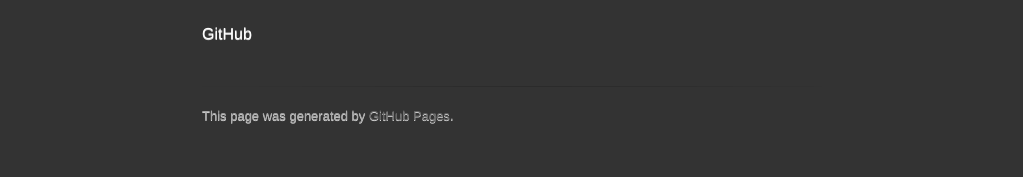
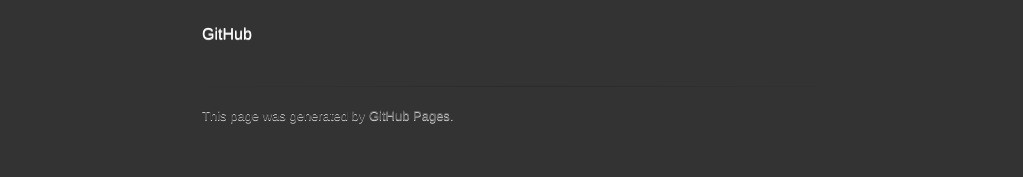
Before and after one commit to alexszokolay/alexszokolay.github.io, a Jekyll site: the page built from index.md, in a window 1280 px wide. Shown: the part 1143-1320 px from the top of the page, without its empty margins (128-1151 px from the left). Built offline with Jekyll 4.4.1, drawn with Linux system fonts in a browser that asks for light colours; some web fonts are replaced; our own code applies the rules of GitHub Pages for plain Markdown files; the repository's description, which GitHub fills in, is left out.

Commit message:
Update jekyll-theme-tactile.scss

```diff
--- a/_sass/jekyll-theme-tactile.scss
+++ b/_sass/jekyll-theme-tactile.scss
@@ -83,7 +83,7 @@ header h2 {
   font-size: 24px;
   font-weight: normal;
   line-height: 1.3;
-  color: #aaa;
+  color: #FFFFFF;
   letter-spacing: -1px;
 }
 
@@ -269,7 +269,7 @@ footer {
   padding-bottom: 30px;
   margin-top: 40px;
   font-size: 13px;
-  color: #aaa;
+  color: #303030;
   background: transparent url('../images/hr.png') 0 0 no-repeat;
 }
 
```
